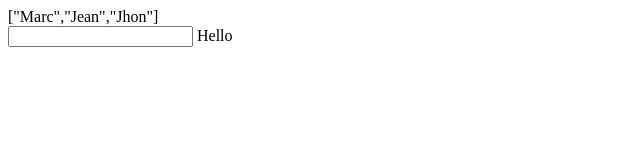
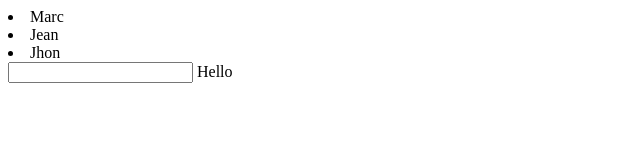
Before and after one commit to iBoukhenna/angularjs-masterclass, a plain HTML site: page index.html in a window 1280 px wide. Shown: the whole page, without its empty margins (0-640 px from the left). Drawn offline with nearby package versions, Linux system fonts and the light colour scheme.

Commit message:
ng-repeat

```diff
--- a/index.html
+++ b/index.html
@@ -5,7 +5,7 @@
 </head>
 <body ng-app>
     <div ng-init="users=['Marc', 'Jean', 'Jhon']">
-        {{users}}
+        <li ng-repeat="user in users">{{user}}</li>
     </div>
 
     <input type="text" ng-model="task" />
```
